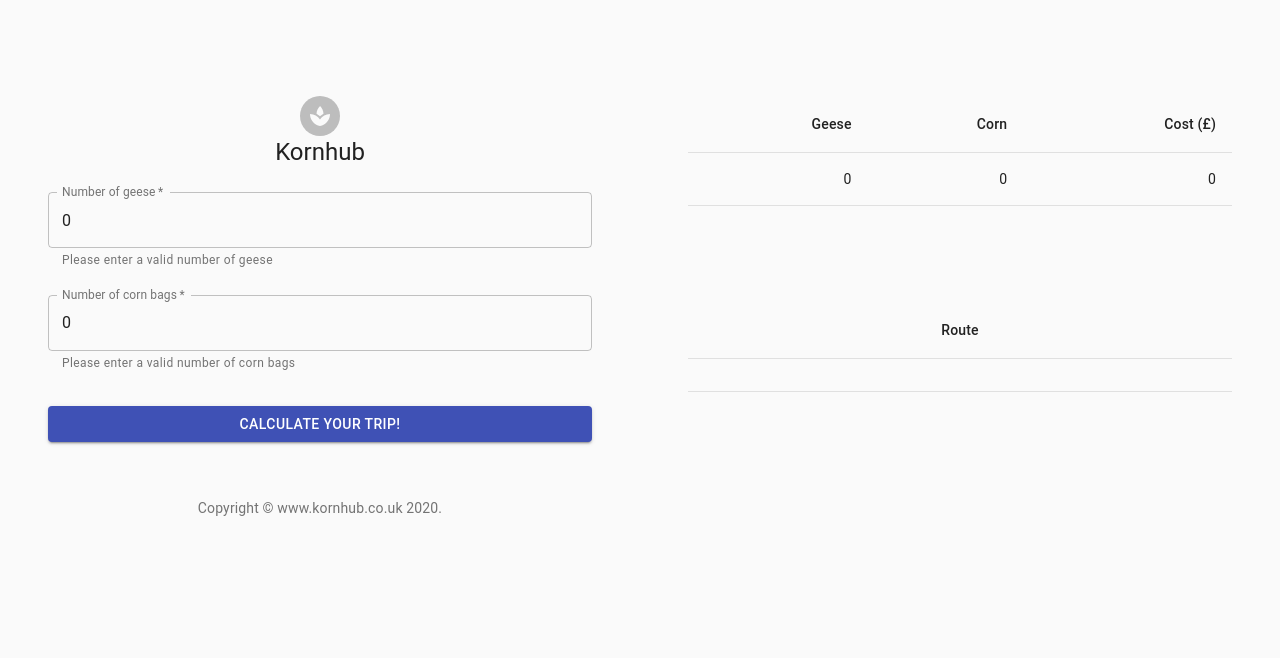
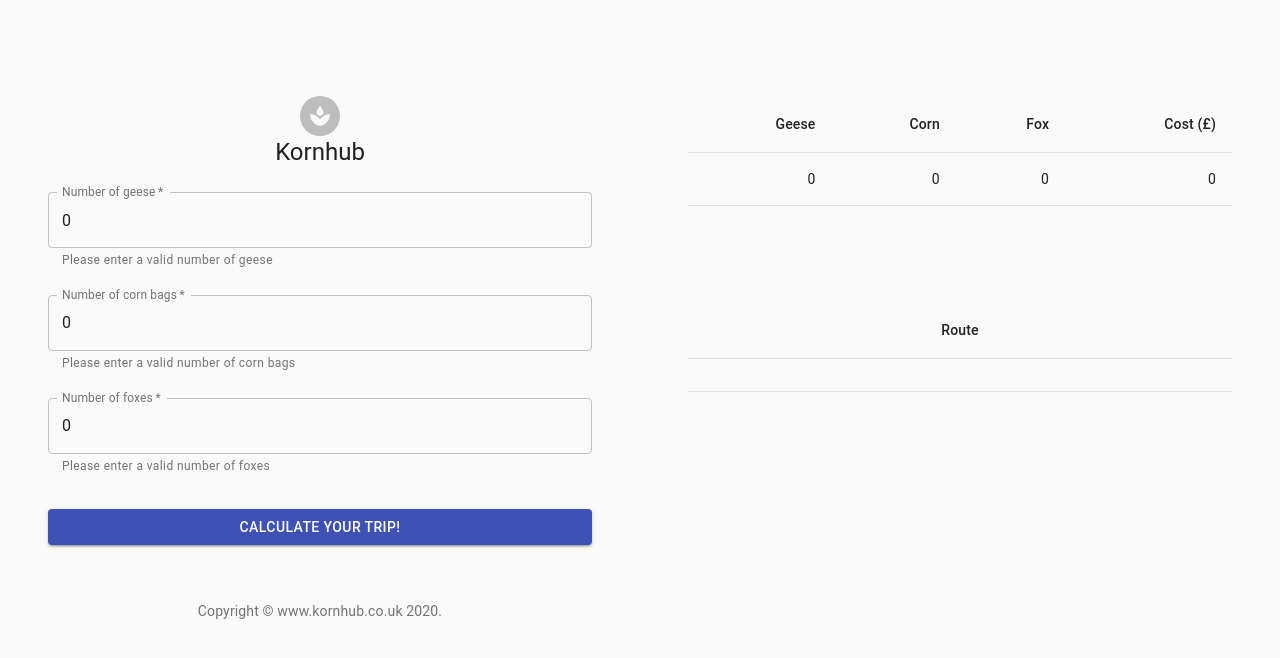
Before and after one commit to CharleneHunterMT/kornhub, a React (Create React App) app: page / in a window 1280 px wide. Both pictures are taken after a click on the button "CALCULATE YOUR TRIP!". Shown: the top 658 px of the page. Built offline with nearby package versions, Linux system fonts and the light colour scheme.

Commit message:
Add foxes to the frontend (Jack)

```diff
--- a/src/App.js
+++ b/src/App.js
@@ -51,8 +51,10 @@ export default function App() {
   const classes = useStyles();
   const [corn, setCorn] = useState(0);
   const [geese, setGeese] = useState(0);
+  const [fox, setFox] = useState(0);
   const [cornError, setCornError] = React.useState(false);
   const [geeseError, setGeeseError] = React.useState(false);
+  const [foxError, setFoxError] = React.useState(false);
   const [costRows, setCostRows] = React.useState([]);
   const [routeRows, setRouteRows] = React.useState([]);
   return (
@@ -102,6 +104,24 @@ export default function App() {
               error={cornError}
               InputProps={{ inputProps: { min: 0 } }}
             />
+            <TextField
+              variant="outlined"
+              margin="normal"
+              required
+              fullWidth
+              name="email"
+              label="Number of foxes"
+              type="number"
+              id="fox"
+              autoFocus
+              defaultValue={fox}
+              onChange={(e) => {
+                setFox(e.target.value);
+              }}
+              helperText="Please enter a valid number of foxes"
+              error={foxError}
+              InputProps={{ inputProps: { min: 0 } }}
+            />
             <Button
               type="submit"
               fullWidth
@@ -112,12 +132,15 @@ export default function App() {
                 e.preventDefault();
                 const intCorn = parseInt(corn);
                 const intGeese = parseInt(geese);
+                const intFox = parseInt(fox);
                 isNaN(intCorn) ? setCornError(true) : setCornError(false);
                 isNaN(intGeese) ? setGeeseError(true) : setGeeseError(false);
-                if (!(cornError || geeseError)) {
+                isNaN(intFox) ? setFoxError(true) : setFoxError(false);
+                if (!(cornError || geeseError || foxError)) {
                   let [costResult, routeResult] = mockCalculateJourney(
                     intGeese,
-                    intCorn
+                    intCorn,
+                    intFox
                   );
                   console.log(costResult, routeResult);
                   setCostRows((costRows) => [...costRows, costResult]);
--- a/src/calculators/costCalculator.js
+++ b/src/calculators/costCalculator.js
@@ -1,11 +1,10 @@
-import tripCalculator from './tripCalculator'
+import tripCalculator from "./tripCalculator";
 
-export default (geese, corn) => {
-  let arrayOfTrips = tripCalculator(geese, corn);
+export default (geese, corn, fox) => {
+  let arrayOfTrips = tripCalculator(geese, corn, fox);
   let numberOfTrips = 0;
-  if(arrayOfTrips && arrayOfTrips.length > 0)
-  {
-    numberOfTrips = arrayOfTrips[0].length
+  if (arrayOfTrips && arrayOfTrips.length > 0) {
+    numberOfTrips = arrayOfTrips[0].length;
   }
   return numberOfTrips * 0.25;
 };
--- a/src/calculators/mockCalculator.js
+++ b/src/calculators/mockCalculator.js
@@ -1,15 +1,12 @@
-import tripCalculator from './tripCalculator'
-import costCalculator from './costCalculator'
+import tripCalculator from "./tripCalculator";
+import costCalculator from "./costCalculator";
 
-export default (geese, corn) => {
-  let trip = tripCalculator(geese, corn)[0];
-  let cost = costCalculator(geese, corn);
+export default (geese, corn, fox) => {
+  let trip = tripCalculator(geese, corn, fox)[0];
+  let cost = costCalculator(geese, corn, fox);
 
   console.log(`trip: ${trip}`);
   console.log(`cost: ${cost}`);
 
-  return [
-    { geese: geese, corn: corn, price: cost },
-    trip,
-  ];
+  return [{ geese: geese, corn: corn, fox: fox, price: cost }, trip];
 };
--- a/src/components/Table/index.js
+++ b/src/components/Table/index.js
@@ -16,6 +16,7 @@ export default (props) => {
         <TableRow key={keyGenerator(5)}>
           <TableCell align="right">Geese</TableCell>
           <TableCell align="right">Corn</TableCell>
+          <TableCell align="right">Fox</TableCell>
           <TableCell align="right">Cost (£)</TableCell>
         </TableRow>
       </TableHead>
@@ -26,6 +27,7 @@ export default (props) => {
           <TableRow key={keyGenerator(5)}>
             <TableCell align="right">{row.geese}</TableCell>
             <TableCell align="right">{row.corn}</TableCell>
+            <TableCell align="right">{row.fox}</TableCell>
             <TableCell align="right">{row.price}</TableCell>
           </TableRow>
         ))}
```
